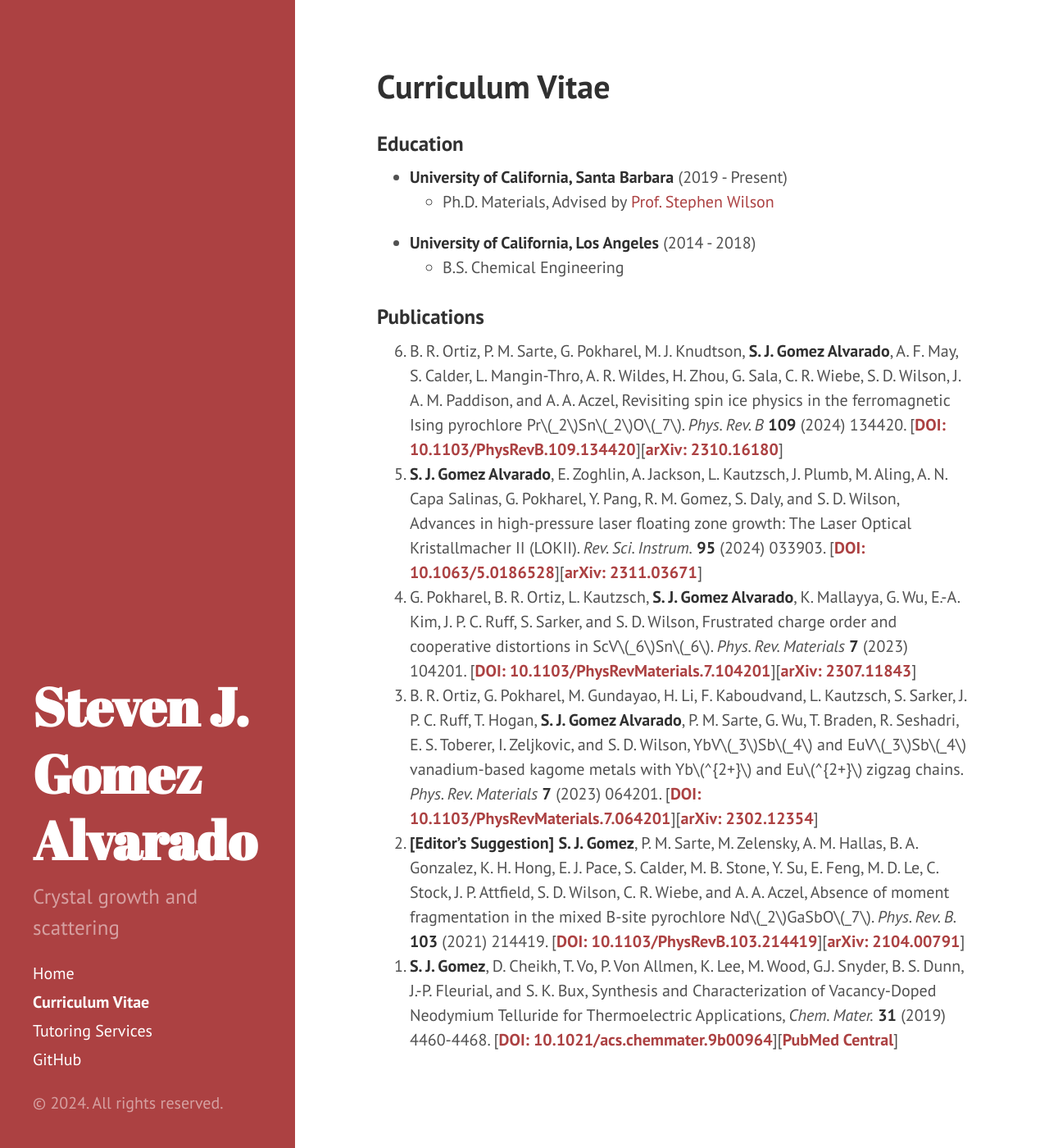
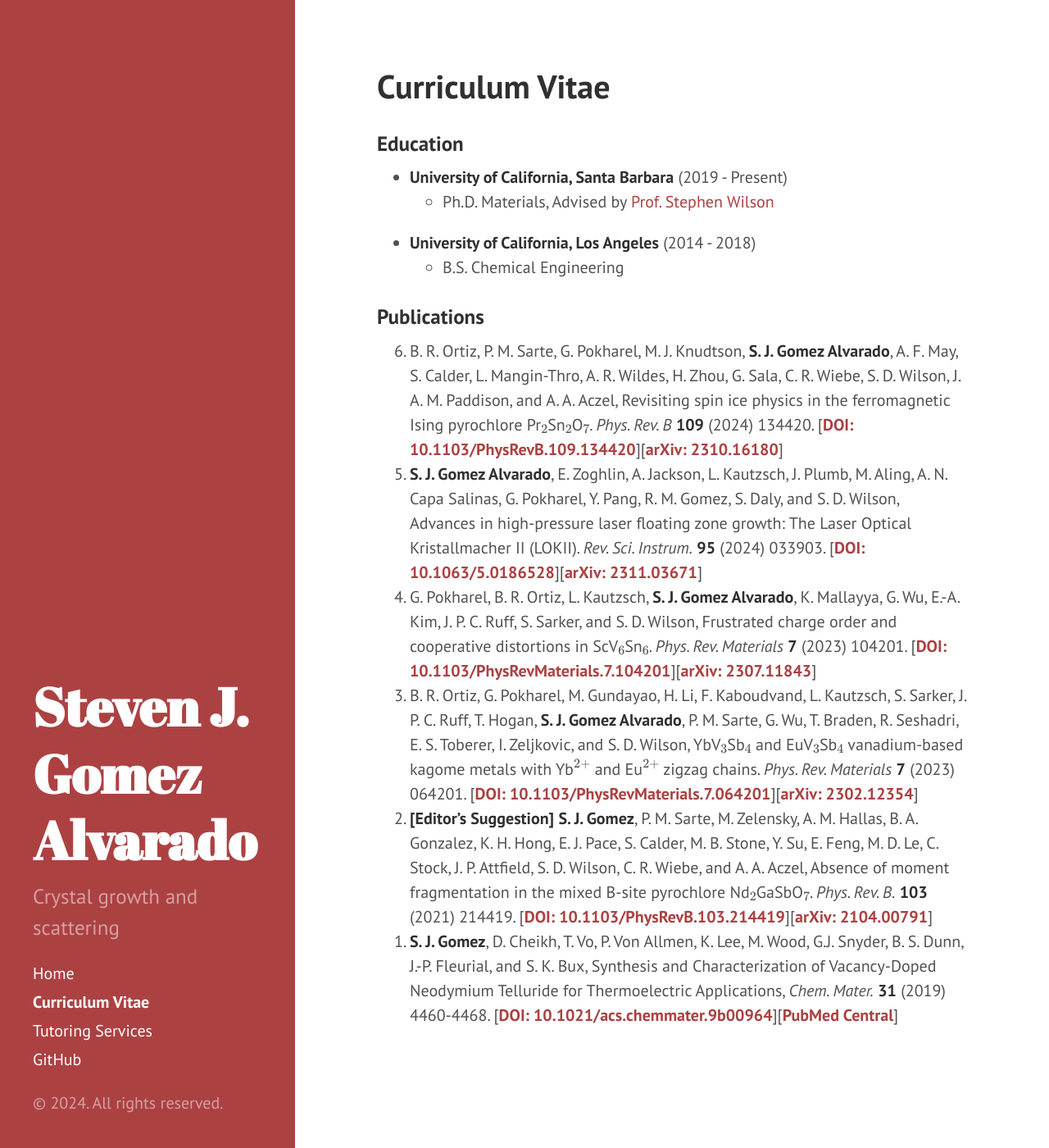
Before and after one commit to stevenjgomez/stevenjgomez.github.io, a Jekyll site: the page built from cv.md, in a window 1280 px wide and 1400 px high. Shown: the whole window at 82% size. Built offline with Jekyll 4.4.1, drawn with Linux system fonts in a browser that asks for light colours; part of the change alters nothing that is shown.

```diff
--- a/_includes/head.html
+++ b/_includes/head.html
@@ -15,13 +15,18 @@
   </title>
 
   <!-- CSS -->
-<!--  <link rel="stylesheet" href="{{ "/assets/css/poole.css" | relative_url }}">-->
-<!--  <link rel="stylesheet" href="{{ "/assets/css/syntax.css" | relative_url }}">-->
-<!--  <link rel="stylesheet" href="{{ "/assets/css/hyde.css" | relative_url }}">-->
+  <!--  <link rel="stylesheet" href="{{ "/assets/css/poole.css" | relative_url }}">-->
+  <!--  <link rel="stylesheet" href="{{ "/assets/css/syntax.css" | relative_url }}">-->
+  <!--  <link rel="stylesheet" href="{{ "/assets/css/hyde.css" | relative_url }}">-->
   <link rel="stylesheet" href="/assets/css/poole.css">
   <link rel="stylesheet" href="/assets/css/syntax.css">
   <link rel="stylesheet" href="/assets/css/hyde.css">
   <link rel="stylesheet" href="http://fonts.googleapis.com/css?family=PT+Sans:400,400italic,700|Abril+Fatface">
+
+  <!-- MathJax -->
+  <script type="text/javascript" id="MathJax-script" async
+  src="https://cdn.jsdelivr.net/npm/mathjax@3/es5/tex-mml-chtml.js">
+  </script>
 
   <!-- Icons -->
   <link rel="apple-touch-icon-precomposed" sizes="144x144" href="{{ "/assets/apple-touch-icon-144-precomposed.png" | relative_url }}">
```
